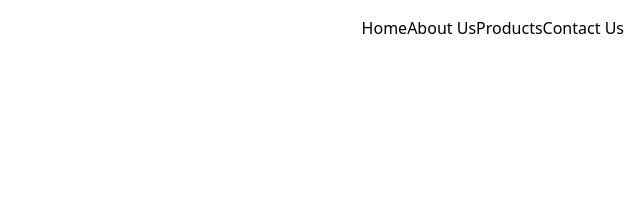
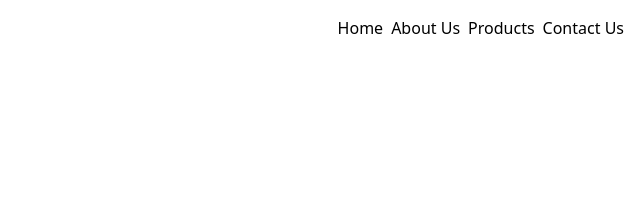
Before and after one commit to asobien810/Nike-website, a website: page index.html in a window 1280 px wide. Shown: the top 211 px of the page, 640-1280 px from the left. Drawn offline with Linux system fonts and the light colour scheme.

Commit message:
checkmark

```diff
--- a/index.html
+++ b/index.html
@@ -16,7 +16,7 @@
             <h1 class="text-xl">Nike</h1>
         </div>
 
-        <div class="navbar flex-1 flex justify-end items-center 2xl:gap-5 m-4 ">
+        <div class="navbar flex-1 flex justify-end items-center gap-2 m-1 2xl:gap-5 m-4 ">
             <button class="hover:translate-y-2 transition-all duration-200">Home</button>
             <button class="hover:translate-y-2 transition-all duration-200">About Us</button>
             <button class="hover:translate-y-2 transition-all duration-200">Products</button>
```
